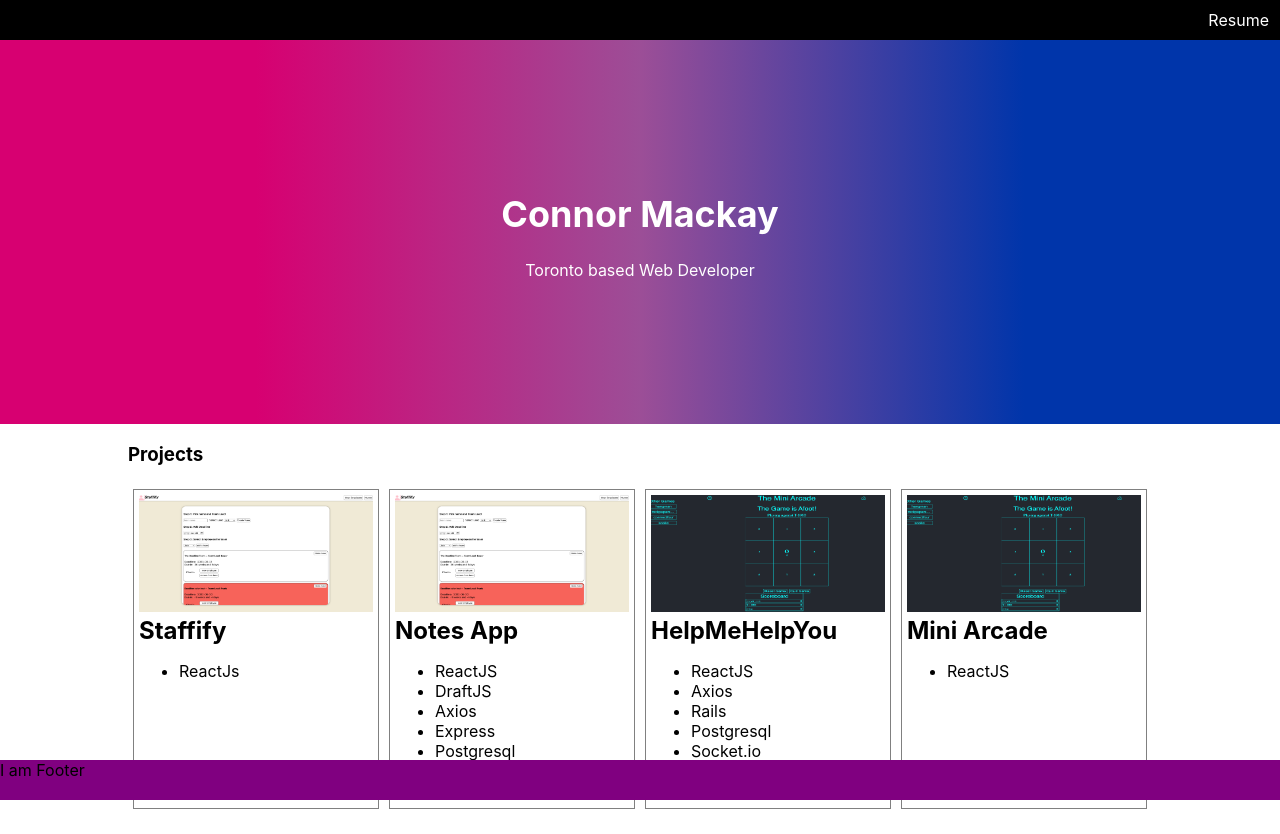
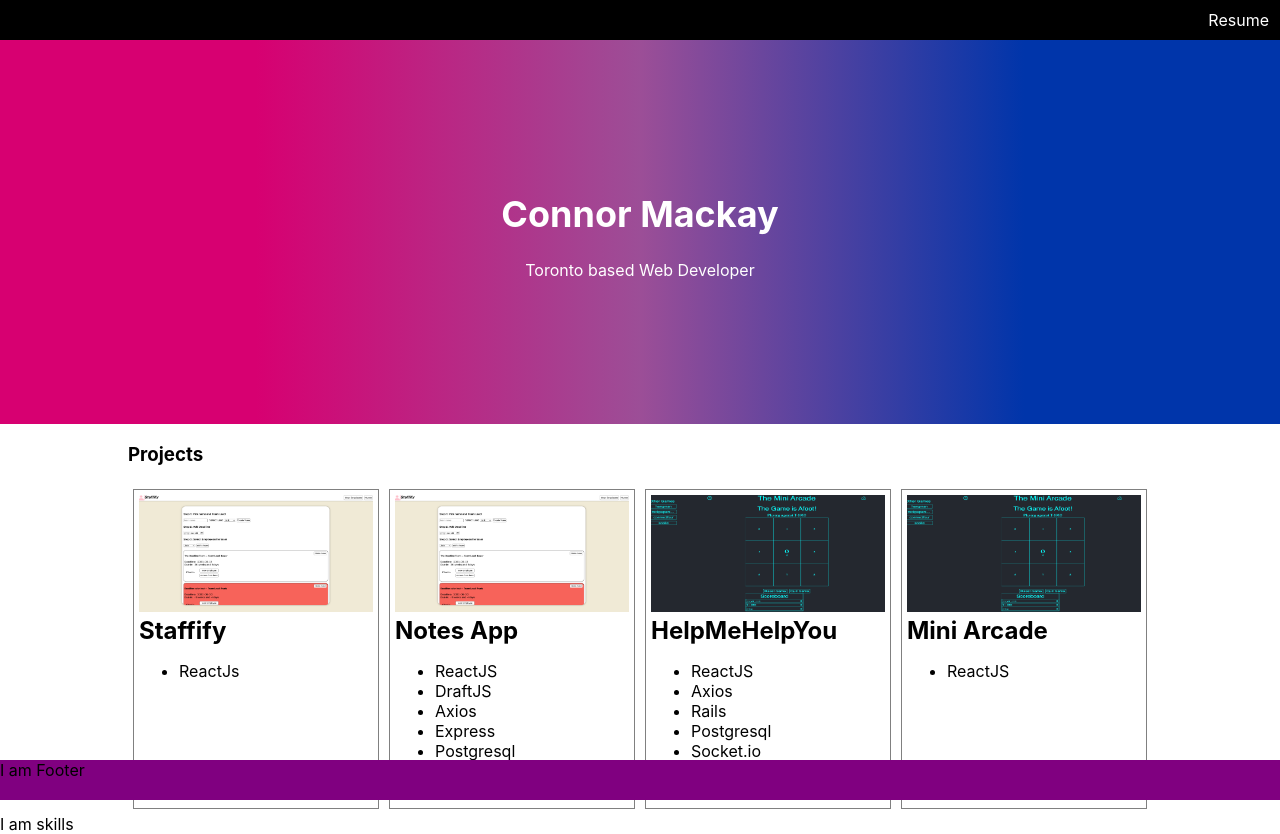
Before and after one commit to CD-Mackay/personal_site, a Next.js app: page / in a window 1280 px wide. Built offline with nearby package versions, Linux system fonts and the light colour scheme.

Commit message:
build and import skills component

```diff
--- /dev/null
+++ b/Components/Skills/Skills.js
@@ -0,0 +1,10 @@
+import ProjectCard from "../ProjectCard/ProjectCard";
+import styles from "./Skills.module.css";
+
+export default function Skills() {
+  return (
+    <div className={styles.skills}>
+      I am skills
+    </div>
+  );
+}
--- a/pages/index.js
+++ b/pages/index.js
@@ -3,6 +3,7 @@ import Header from "../Components/Header/Header";
 import Footer from '../Components/Footer/Footer';
 import Hero from "../Components/Hero/Hero";
 import Projects from "../Components/Projects/Projects";
+import Skills from "../Components/Skills/Skills";
 
 export default function Home() {
   return (
@@ -15,6 +16,7 @@ export default function Home() {
       <Header />
       <Hero />
       <Projects />
+      <Skills />
       <Footer />
     </div>
   );
```
Also changed, not shown: Components/Skills/Skills.module.css (added).
